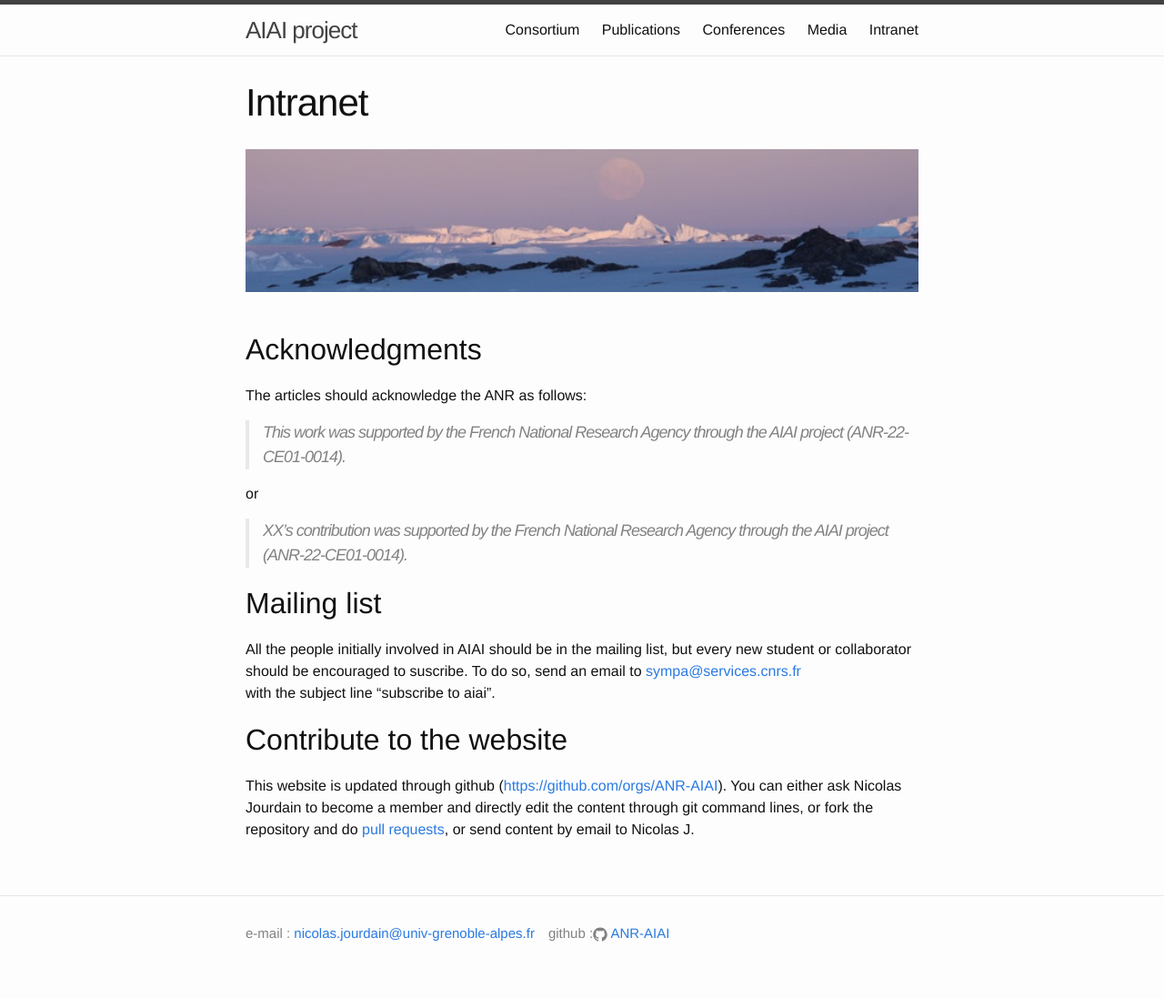
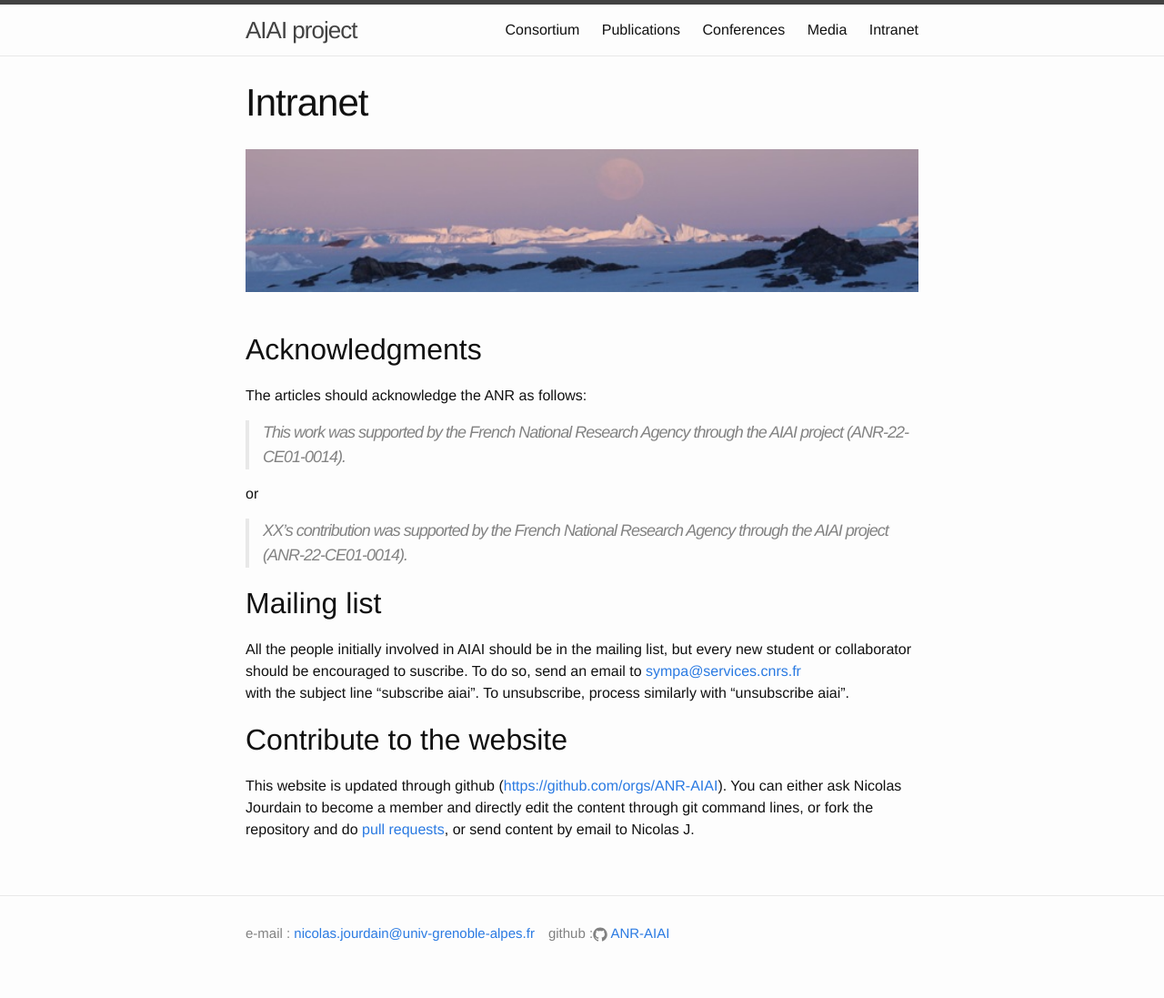
Before and after one commit to ANR-AIAI/ANR-AIAI.github.io, a Jekyll site: the page built from intranet.md, in a window 1280 px wide. Shown: the whole page at 91% size. Built offline with Jekyll 4.4.1, drawn with Linux system fonts in a browser that asks for light colours.

Commit message:
small error fixed

```diff
--- a/intranet.md
+++ b/intranet.md
@@ -23,7 +23,7 @@ or
 
 ## Mailing list
 
-All the people initially involved in AIAI should be in the mailing list, but every new student or collaborator should be encouraged to suscribe. To do so, send an email to <a href="mailto:sympa@services.cnrs.fr">sympa@services.cnrs.fr</a><br> with the subject line “subscribe to aiai”.
+All the people initially involved in AIAI should be in the mailing list, but every new student or collaborator should be encouraged to suscribe. To do so, send an email to <a href="mailto:sympa@services.cnrs.fr">sympa@services.cnrs.fr</a><br> with the subject line "subscribe aiai". To unsubscribe, process similarly with "unsubscribe aiai".
 
 ## Contribute to the website
 
```
